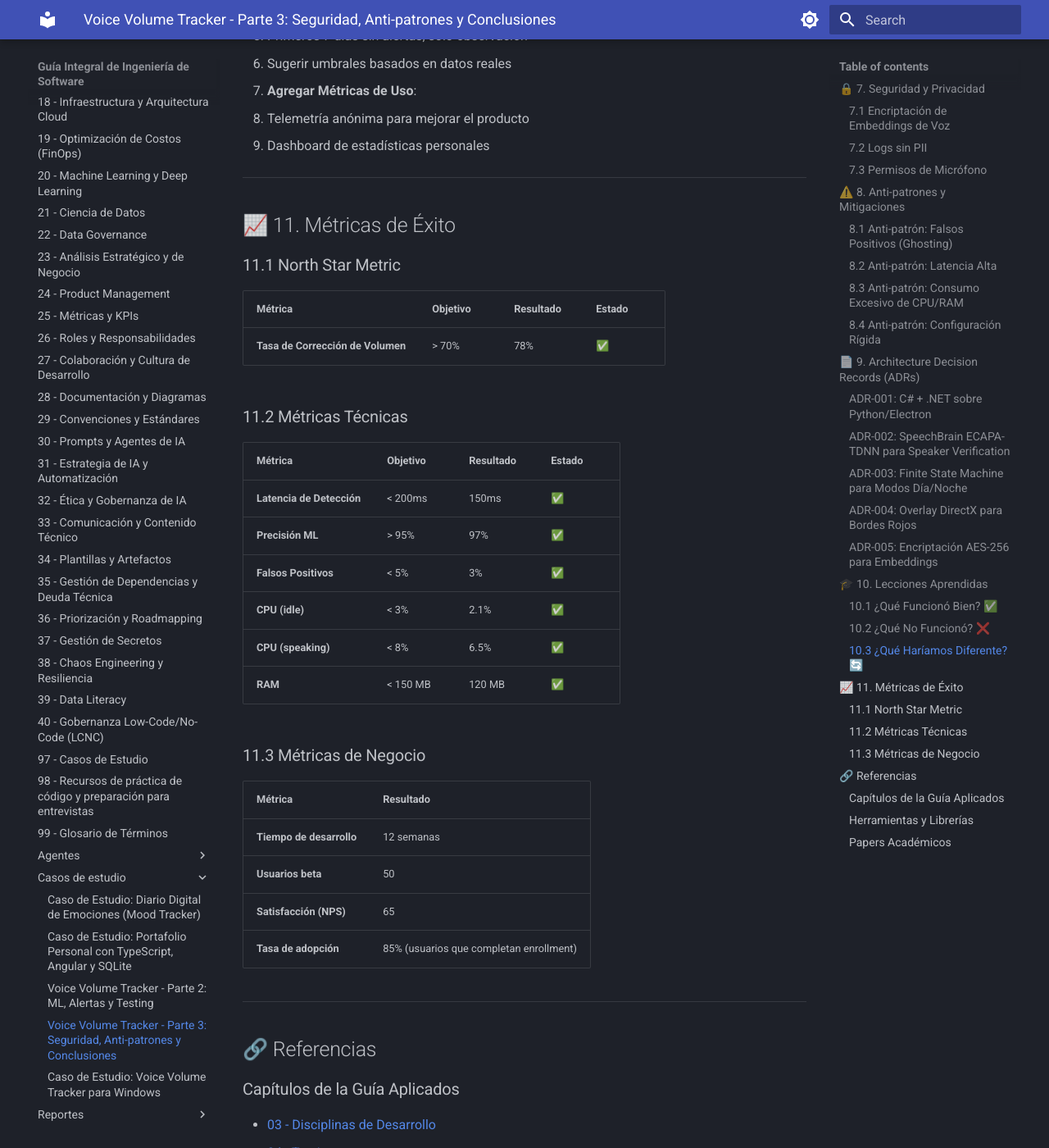
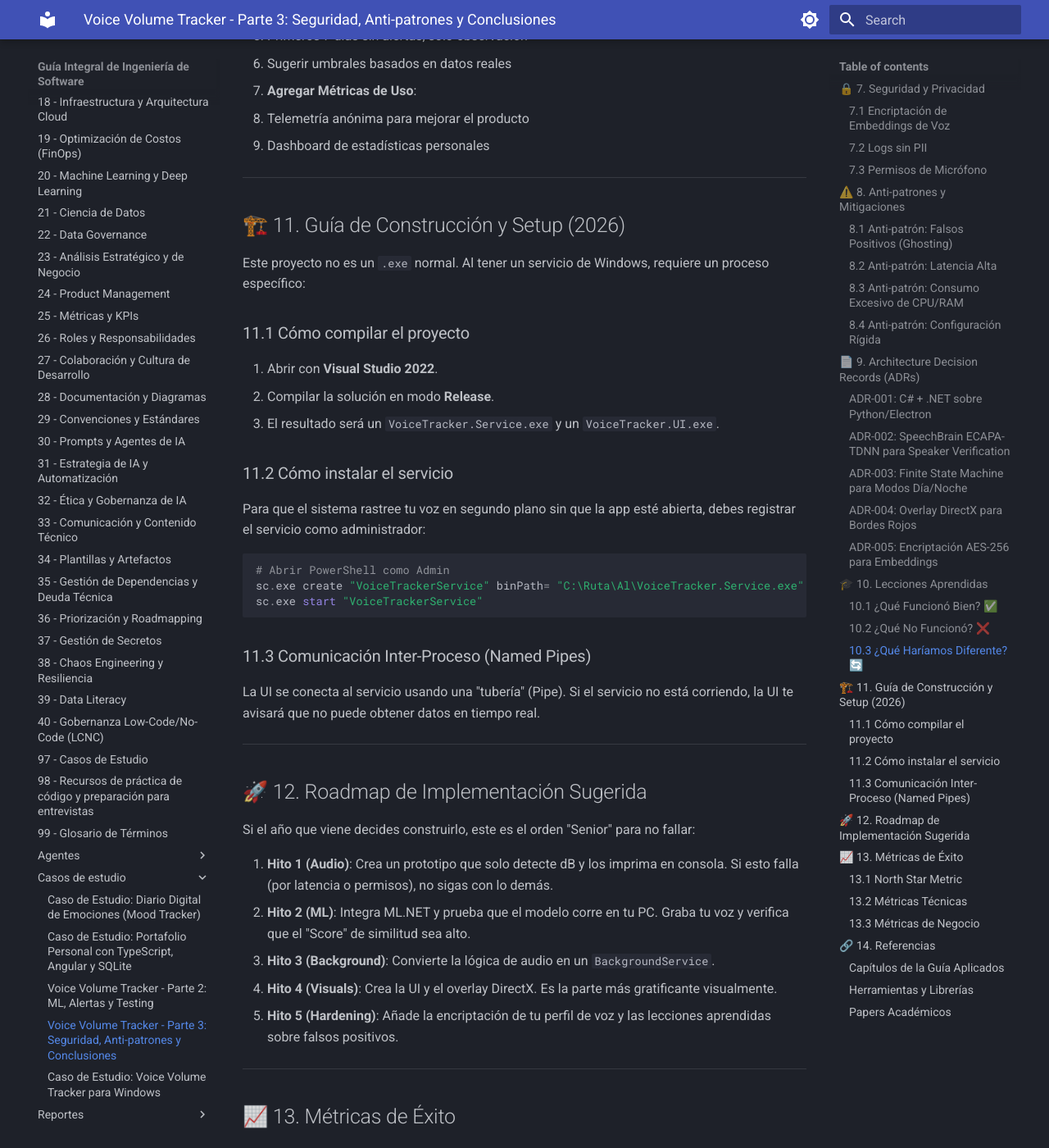
Before and after one commit to drolon-mba/mkdocs, an MkDocs documentation site: the page built from docs/casos-de-estudio/voice-volume-tracker-parte3.md, in a window 1280 px wide and 1400 px high, scrolled down 11638 px. Shown: the whole window at 82% size. Built offline with MkDocs 1.6.1 and Material for MkDocs 9.7.7, drawn with Linux system fonts in a browser that asks for light colours; some of the changed text lies outside the part shown.

````diff
--- a/docs/casos-de-estudio/voice-volume-tracker-parte3.md
+++ b/docs/casos-de-estudio/voice-volume-tracker-parte3.md
@@ -569,15 +569,53 @@
 
 ---
 
-## 📈 11. Métricas de Éxito
+## 🏗️ 11. Guía de Construcción y Setup (2026)
 
-### 11.1 North Star Metric
+Este proyecto no es un `.exe` normal. Al tener un servicio de Windows, requiere un proceso específico:
+
+### 11.1 Cómo compilar el proyecto
+
+1. Abrir con **Visual Studio 2022**.
+2. Compilar la solución en modo **Release**.
+3. El resultado será un `VoiceTracker.Service.exe` y un `VoiceTracker.UI.exe`.
+
+### 11.2 Cómo instalar el servicio
+
+Para que el sistema rastree tu voz en segundo plano sin que la app esté abierta, debes registrar el servicio como administrador:
+
+```powershell
+# Abrir PowerShell como Admin
+sc.exe create "VoiceTrackerService" binPath= "C:\Ruta\Al\VoiceTracker.Service.exe" start= auto
+sc.exe start "VoiceTrackerService"
+```
+
+### 11.3 Comunicación Inter-Proceso (Named Pipes)
+
+La UI se conecta al servicio usando una "tubería" (Pipe). Si el servicio no está corriendo, la UI te avisará que no puede obtener datos en tiempo real.
+
+---
+
+## 🚀 12. Roadmap de Implementación Sugerida
+
+Si el año que viene decides construirlo, este es el orden "Senior" para no fallar:
+
+1. **Hito 1 (Audio)**: Crea un prototipo que solo detecte dB y los imprima en consola. Si esto falla (por latencia o permisos), no sigas con lo demás.
+2. **Hito 2 (ML)**: Integra ML.NET y prueba que el modelo corre en tu PC. Graba tu voz y verifica que el "Score" de similitud sea alto.
+3. **Hito 3 (Background)**: Convierte la lógica de audio en un `BackgroundService`.
+4. **Hito 4 (Visuals)**: Crea la UI y el overlay DirectX. Es la parte más gratificante visualmente.
+5. **Hito 5 (Hardening)**: Añade la encriptación de tu perfil de voz y las lecciones aprendidas sobre falsos positivos.
+
+---
+
+## 📈 13. Métricas de Éxito
+
+### 13.1 North Star Metric
 
 | Métrica | Objetivo | Resultado | Estado |
 |:--------|:---------|:----------|:-------|
 | **Tasa de Corrección de Volumen** | > 70% | 78% | ✅ |
 
-### 11.2 Métricas Técnicas
+### 13.2 Métricas Técnicas
 
 | Métrica | Objetivo | Resultado | Estado |
 |:--------|:---------|:----------|:-------|
@@ -588,7 +626,7 @@
 | **CPU (speaking)** | < 8% | 6.5% | ✅ |
 | **RAM** | < 150 MB | 120 MB | ✅ |
 
-### 11.3 Métricas de Negocio
+### 13.3 Métricas de Negocio
 
 | Métrica | Resultado |
 |:--------|:----------|
@@ -599,7 +637,7 @@
 
 ---
 
-## 🔗 Referencias
+## 🔗 14. Referencias
 
 ### Capítulos de la Guía Aplicados
 
@@ -628,9 +666,7 @@
 ---
 
 **Autor**: David Rolón
-
 **Fecha**: 2025-12-18
-
 **Versión**: 1.0
 
 ---
````
Also changed, not shown: docs/97-casos-estudio.md (+0 -2 lines), docs/casos-de-estudio/voice-volume-tracker-windows.md (+21 -4 lines).
